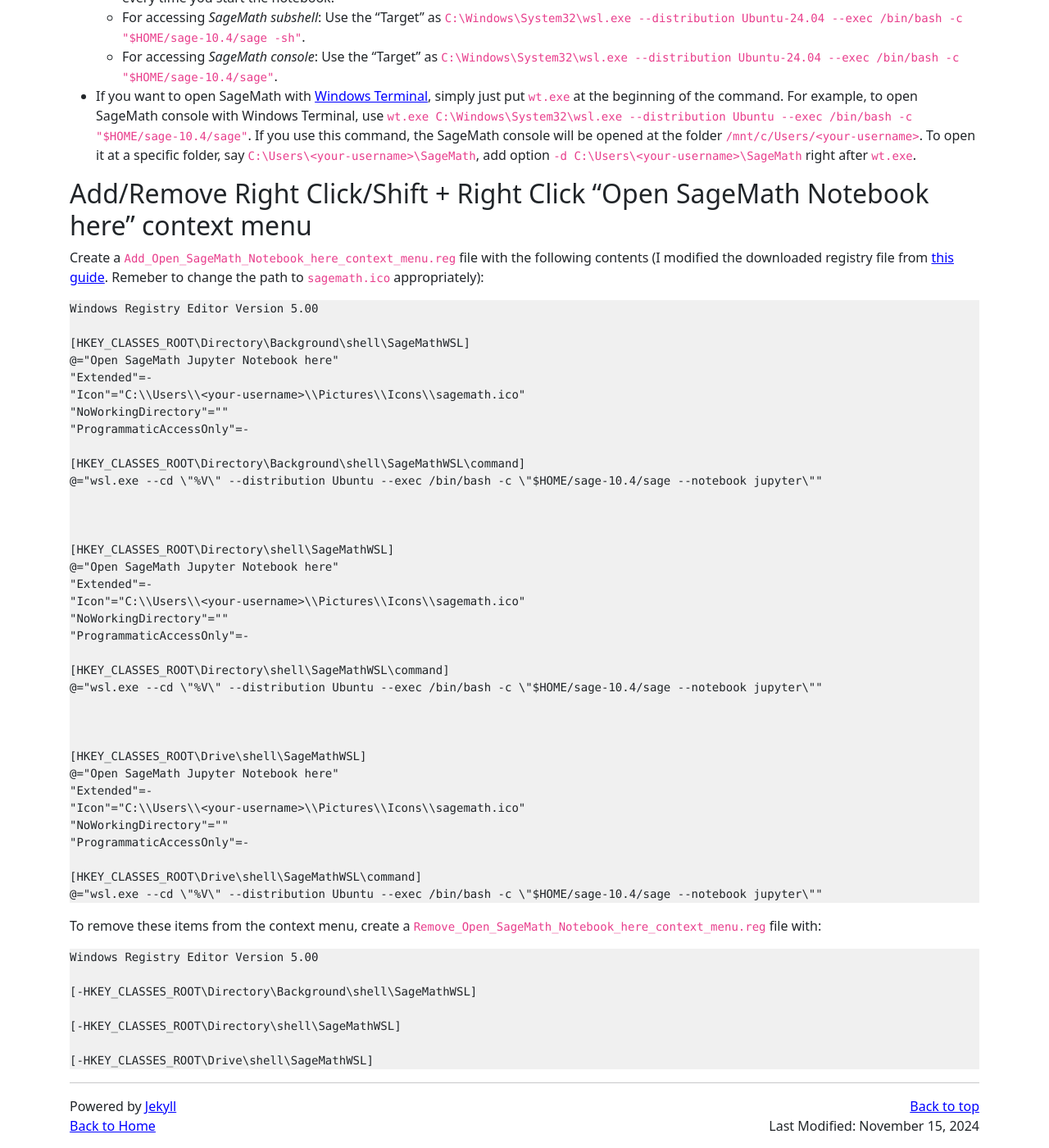
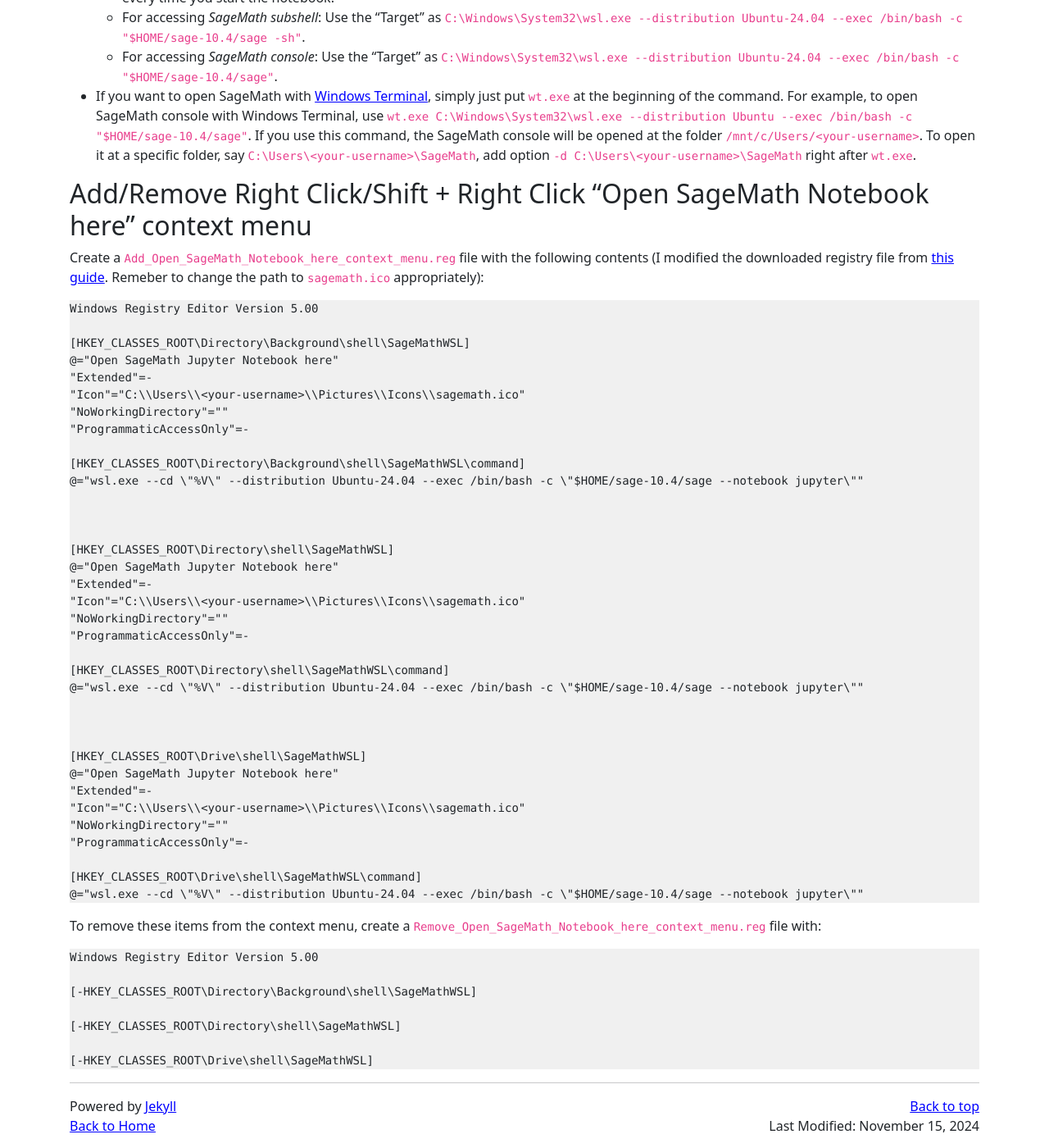
Before and after one commit to hoanganhduc/hoanganhduc.github.io, a Jekyll site: the page built from _posts/2019-12-30-some-notes-on-using-windows-subsystem-for-linux.md, in a window 1280 px wide and 1400 px high, scrolled down 5232 px. Shown: the whole window at 82% size. Built offline with Jekyll 4.4.1, drawn with Linux system fonts in a browser that asks for light colours; nearby versions of some CDN libraries; a style sheet for code colours, icons or effects is not loaded.

Commit message:
Updated @ 2024-11-15  14:46:06 ICT

````diff
--- a/_posts/2019-12-30-some-notes-on-using-windows-subsystem-for-linux.md
+++ b/_posts/2019-12-30-some-notes-on-using-windows-subsystem-for-linux.md
@@ -450,7 +450,7 @@ Windows Registry Editor Version 5.00
 "ProgrammaticAccessOnly"=-
 
 [HKEY_CLASSES_ROOT\Directory\Background\shell\SageMathWSL\command]
-@="wsl.exe --cd \"%V\" --distribution Ubuntu --exec /bin/bash -c \"$HOME/sage-10.4/sage --notebook jupyter\""
+@="wsl.exe --cd \"%V\" --distribution Ubuntu-24.04 --exec /bin/bash -c \"$HOME/sage-10.4/sage --notebook jupyter\""
 
 
 
@@ -462,7 +462,7 @@ Windows Registry Editor Version 5.00
 "ProgrammaticAccessOnly"=-
 
 [HKEY_CLASSES_ROOT\Directory\shell\SageMathWSL\command]
-@="wsl.exe --cd \"%V\" --distribution Ubuntu --exec /bin/bash -c \"$HOME/sage-10.4/sage --notebook jupyter\""
+@="wsl.exe --cd \"%V\" --distribution Ubuntu-24.04 --exec /bin/bash -c \"$HOME/sage-10.4/sage --notebook jupyter\""
 
 
 
@@ -474,7 +474,7 @@ Windows Registry Editor Version 5.00
 "ProgrammaticAccessOnly"=-
 
 [HKEY_CLASSES_ROOT\Drive\shell\SageMathWSL\command]
-@="wsl.exe --cd \"%V\" --distribution Ubuntu --exec /bin/bash -c \"$HOME/sage-10.4/sage --notebook jupyter\""
+@="wsl.exe --cd \"%V\" --distribution Ubuntu-24.04 --exec /bin/bash -c \"$HOME/sage-10.4/sage --notebook jupyter\""
 ```
 
 To remove these items from the context menu, create a `Remove_Open_SageMath_Notebook_here_context_menu.reg` file with:
````
Also changed, not shown: 1 other file.
